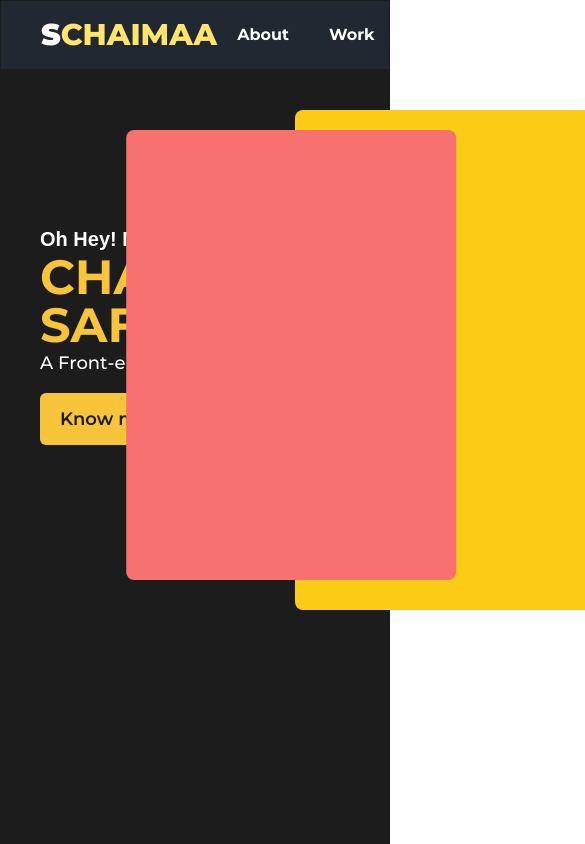
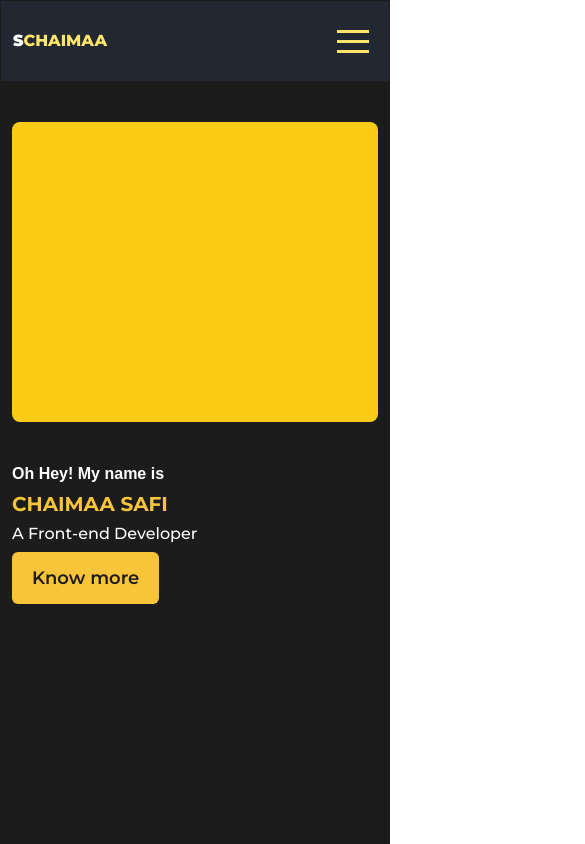
Before and after one commit to ChaimaaSafi/portfolio-v2, a Next.js app: page / in a window 390 px wide. Shown: the top 844 px of the page, 585 px wide, since content can reach past the window. Built offline with nearby package versions, Linux system fonts and the light colour scheme.

Commit message:
feat: add mobile tailwind code

```diff
--- a/src/components/Home.tsx
+++ b/src/components/Home.tsx
@@ -1,24 +1,53 @@
 import Image from "next/image";
 import Link from "next/link";
-import React from "react";
+import React, { useRef, useState } from "react";
 import Me from "@/public/assets/me2.png";
+import { Sling as Hamburger } from "hamburger-react";
 import Button from "./core/Button";
-import { motion } from "framer-motion";
+import { motion, useScroll, useTransform } from "framer-motion";
 
 type Props = {};
 
 function Home({}: Props) {
+  const targetRef = useRef<HTMLDivElement>(null);
+  const [isOpen, setOpen] = useState(false);
+
+  const { scrollYProgress } = useScroll({
+    target: targetRef,
+    offset: ["start start", "end start"],
+  });
+  const opacity = useTransform(scrollYProgress, [0, 0.5], [1, 0]);
   return (
-    <section className="bg-black-hero flex flex-col pb-10 h-screen">
+    <section className="bg-black-hero flex flex-col md:pb-10 h-screen w-full">
       <header className="bg-[#222831] border border-black-hero">
-        <nav className="flex items-center justify-between py-4 px-10">
-          <Link href={"/"} className="text-3xl font-black text-white uppercase">
+        <nav
+          className={`flex items-center justify-between py-4 ${
+            isOpen ? "" : "px-3"
+          } md:px-10`}
+        >
+          <Link
+            href={"/"}
+            className="text-base md:text-3xl font-black text-white uppercase"
+          >
             S<span className="font-extrabold text-yellow-hero">Chaimaa</span>
           </Link>
-          <motion.ul className="flex items-center space-x-10 px-5">
+          <div className="z-50 md:hidden">
+            <Hamburger toggled={isOpen} toggle={setOpen} color="#FFE569" />
+          </div>
+          <motion.ul
+            className={`${
+              isOpen
+                ? "fixed top-0 flex h-screen bg-gray-600 w-full flex-col items-center text-center md:hidden"
+                : "hidden"
+            } md:flex md:items-center md:space-x-10 md:px-5`}
+          >
             {["About", "Work", "Contact"].map(
               (value: string, index: number) => (
-                <Link key={index} href={`/${value}`}>
+                <Link
+                  key={index}
+                  href={`/${value}`}
+                  className="py-2 mt-28 md:py-0 md:mt-0"
+                >
                   <motion.li
                     whileHover={{
                       scale: 1.3,
@@ -39,25 +68,32 @@ function Home({}: Props) {
         </nav>
       </header>
       <motion.div
-        animate={{ x: [100, 500, 0], opacity: 1, scale: 1 }}
+        style={{ opacity }}
+        ref={targetRef}
+        animate={{ x: [100, -100, 0], opacity: 1, scale: 1 }}
         transition={{
           duration: 1.2,
           ease: [0.2, 0.2, 0.76, 1],
         }}
         initial={{ opacity: 0, scale: 0.5 }}
-        className="px-10 mt-10 flex justify-between items-center space-x-2"
+        className="md:px-10 px-3 flex md:justify-between md:items-center md:space-x-2 md:flex-row flex-col h-full py-10"
       >
-        <div className="flex flex-col text-white">
-          <h2 className="text-xl font-semibold">Oh Hey! My name is</h2>
-          <h1 className="text-5xl font-bold my-5leading-6 uppercase text-yellow-primary ">
+        <div className="flex flex-col space-y-1.5 text-white order-last md:order-first mt-10 md:mt-0">
+          <h2 className="text-base lg:text-xl font-semibold">
+            Oh Hey! My name is
+          </h2>
+          <h1 className="text-xl lg:text-5xl font-bold my-5 leading-6 uppercase text-yellow-primary ">
             Chaimaa Safi
           </h1>
-          <p className="text-lg font-medium">A Front-end Developer</p>
-          <div className="w-[200px] mt-4">
+          <p className="text-base lg:text-lg font-medium">
+            A Front-end Developer
+          </p>
+          <div className="md:w-[200px] mt-4">
             <Button type="primary">Know more</Button>
           </div>
         </div>
-        <div className="relative">
+        <div className="block md:hidden w-full h-[300px] bg-yellow-400 rounded-lg" />
+        <div className="relative hidden md:block ">
           <motion.div
             whileHover={{
               scale: 0.8,
@@ -67,7 +103,7 @@ function Home({}: Props) {
               duration: 0.7,
               type: "spring",
             }}
-            className="absolute w-[350px] h-[500px] bg-yellow-400 rounded-lg"
+            className="absolute lg:w-[350px] lg:h-[500px] w-[250px] h-[360px] bg-yellow-400 rounded-lg"
           />
           <motion.div
             animate={{ x: "-20vh", y: 20 }}
@@ -78,7 +114,7 @@ function Home({}: Props) {
               damping: 8,
               delay: 1,
             }}
-            className="w-[330px] h-[450px] bg-red-400 rounded-lg"
+            className="lg:w-[330px] lg:h-[450px] w-[230px] h-[300px] bg-red-400 rounded-lg"
           />
         </div>
       </motion.div>
```
